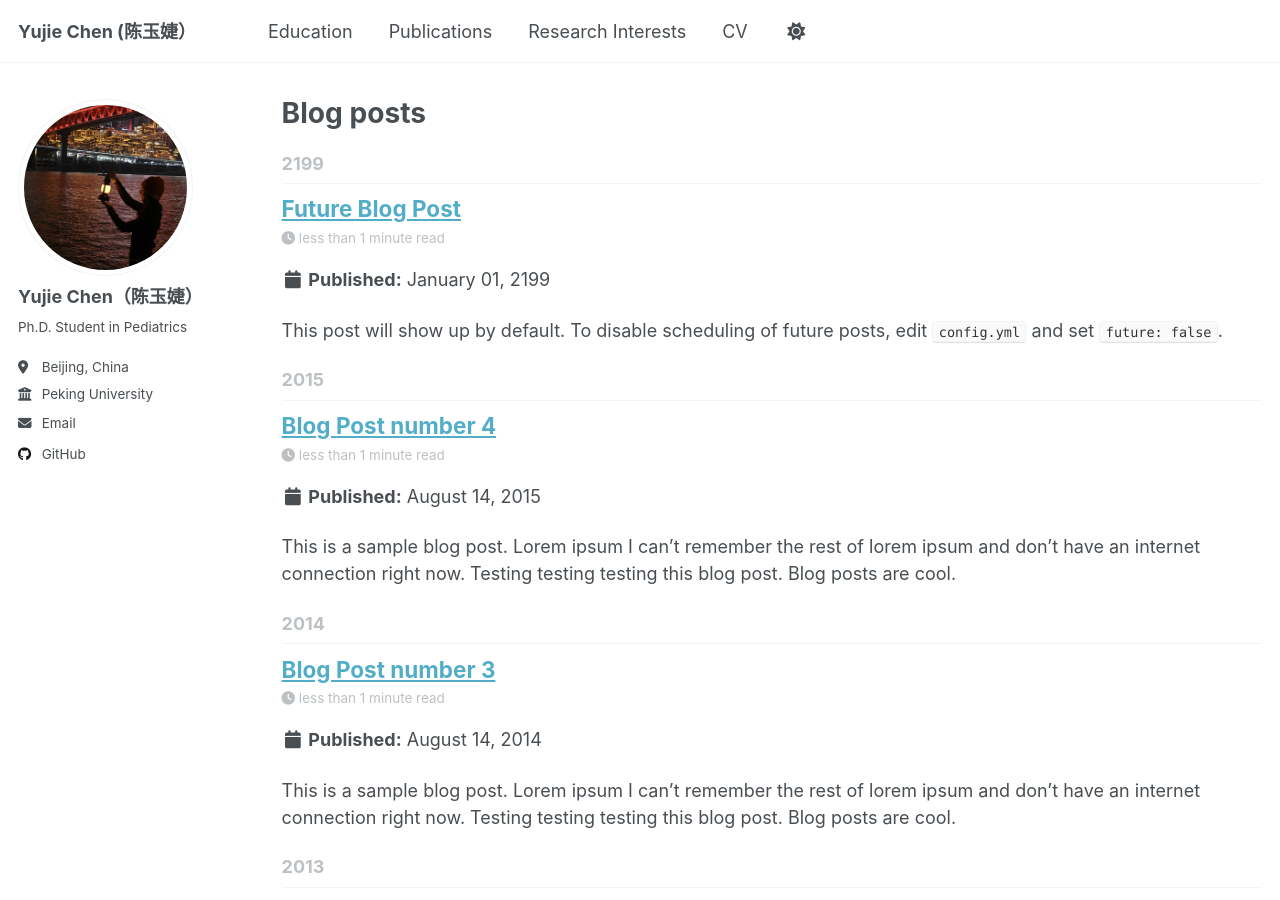
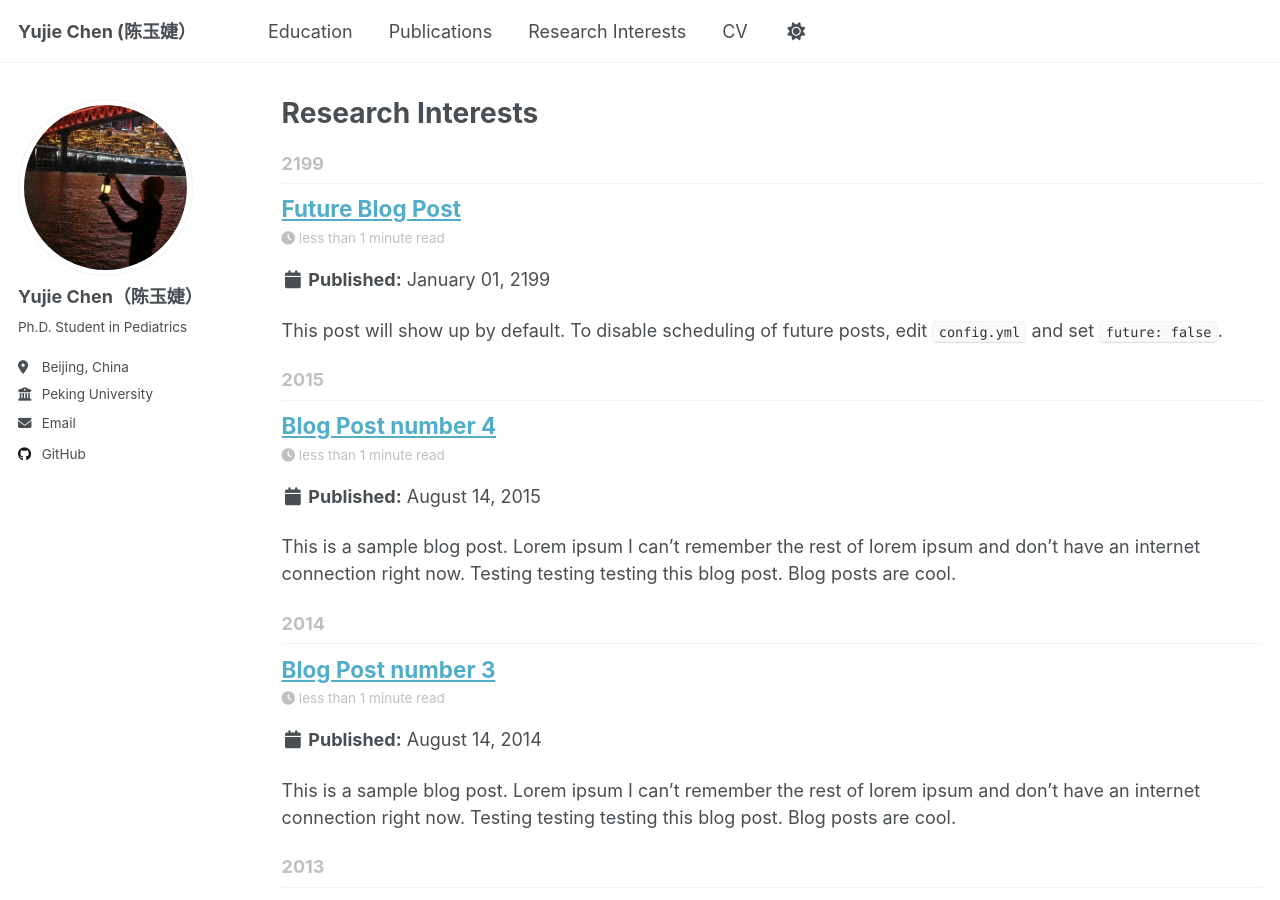
Before and after one commit to yujie7799/yujie7799.github.io, a Jekyll site: the page built from _pages/year-archive.html, in a window 1280 px wide and 900 px high. Built offline with Jekyll 4.4.1, drawn with Linux system fonts in a browser that asks for light colours; a script that is not in the unit is left out.

Commit message:
Update year-archive.html

```diff
--- a/_pages/year-archive.html
+++ b/_pages/year-archive.html
@@ -1,7 +1,7 @@
 ---
 layout: archive
 permalink: /year-archive/
-title: "Blog posts"
+title: "Research Interests"
 author_profile: true
 redirect_from:
   - /wordpress/blog-posts/
```
